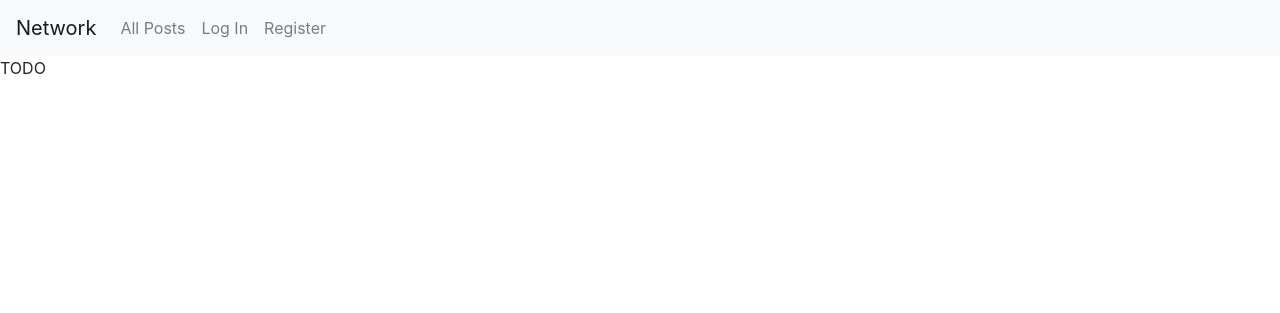
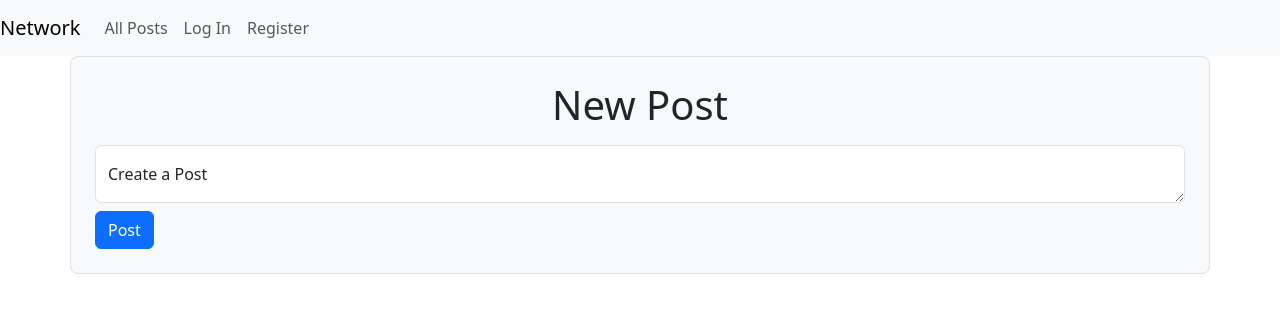
Before and after one commit to liac2/social-network, a Django app: template project4/network/templates/network/index.html in a window 1280 px wide. Shown: the top 313 px of the page. Run offline with Django 3.2, Linux system fonts and the light colour scheme; the template is opened without the code that fills it, so the values that code supplies are empty; parts of the project's set-up code (start-up, migrations or seed data) failed here and were passed over; some libraries are stand-ins or nearby versions.

Commit message:
first steps

```diff
--- a/project4/network/templates/network/index.html
+++ b/project4/network/templates/network/index.html
@@ -1,5 +1,12 @@
 {% extends "network/layout.html" %}
 
 {% block body %}
-    TODO
+    <div class="container p-4 bg-body-tertiary border rounded-3">
+        <h1 class="text-center mb-3">New Post</h1>
+        <div class="form-floating">
+            <textarea class="form-control" placeholder="Create a post" id="new_post_input"></textarea>
+            <label for="new_post_input">Create a Post</label>
+            <button type="submit" id="post_btn" class="btn btn-primary mt-2">Post</button>
+        </div>
+    </div>
 {% endblock %}
--- a/project4/network/templates/network/layout.html
+++ b/project4/network/templates/network/layout.html
@@ -4,7 +4,8 @@
 <html lang="en">
     <head>
         <title>{% block title %}Social Network{% endblock %}</title>
-        <link rel="stylesheet" href="https://stackpath.bootstrapcdn.com/bootstrap/4.4.1/css/bootstrap.min.css" integrity="sha384-Vkoo8x4CGsO3+Hhxv8T/Q5PaXtkKtu6ug5TOeNV6gBiFeWPGFN9MuhOf23Q9Ifjh" crossorigin="anonymous">
+        <link href="https://cdn.jsdelivr.net/npm/bootstrap@5.3.3/dist/css/bootstrap.min.css" rel="stylesheet" integrity="sha384-QWTKZyjpPEjISv5WaRU9OFeRpok6YctnYmDr5pNlyT2bRjXh0JMhjY6hW+ALEwIH" crossorigin="anonymous">
+        <script src="https://cdn.jsdelivr.net/npm/bootstrap@5.3.3/dist/js/bootstrap.bundle.min.js" integrity="sha384-YvpcrYf0tY3lHB60NNkmXc5s9fDVZLESaAA55NDzOxhy9GkcIdslK1eN7N6jIeHz" crossorigin="anonymous"></script>
         <link href="{% static 'network/styles.css' %}" rel="stylesheet">
     </head>
     <body>
--- a/project4/network/urls.py
+++ b/project4/network/urls.py
@@ -7,5 +7,6 @@ urlpatterns = [
     path("", views.index, name="index"),
     path("login", views.login_view, name="login"),
     path("logout", views.logout_view, name="logout"),
-    path("register", views.register, name="register")
+    path("register", views.register, name="register"),
+    path("post", views.post, name="post")
 ]
```
Also changed, not shown: project4/db.sqlite3.
